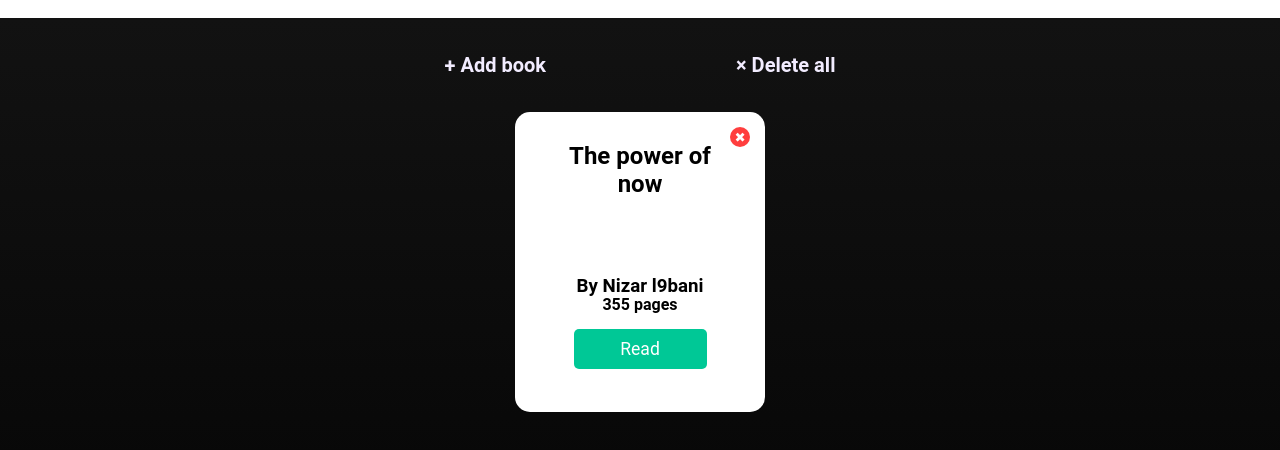
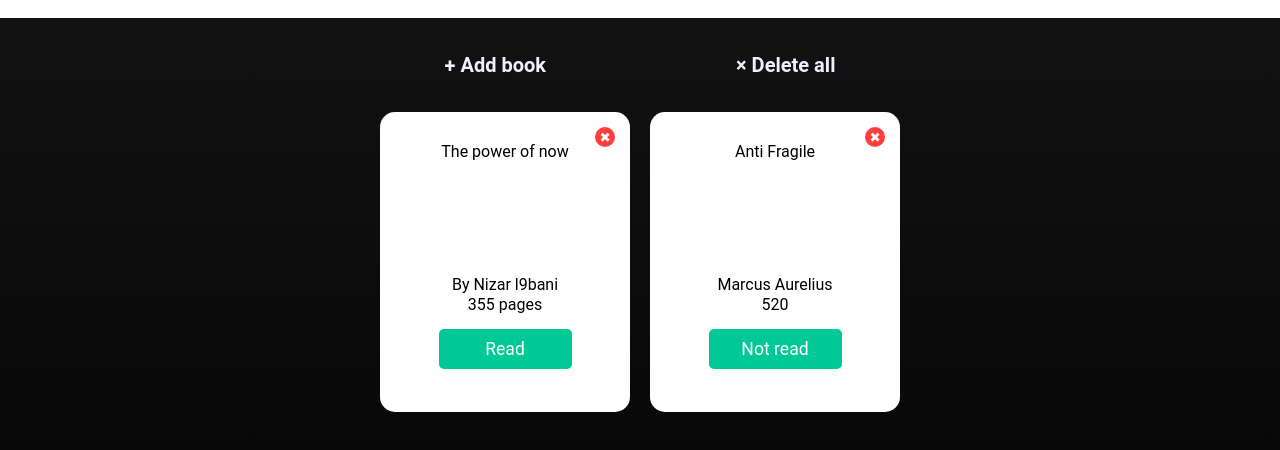
Before and after one commit to Humaminho/library-app, a plain HTML site: page index.html in a window 1280 px wide. Shown: the part 62-512 px from the top of the page. Drawn offline with Linux system fonts and the light colour scheme.

Commit message:
created readBook function

```diff
--- a/app.js
+++ b/app.js
@@ -16,13 +16,6 @@ const pages = document.querySelector(".pages");
 
 const read = document.querySelector(".read");
 const remove = document.querySelector(".remove");
-
-// const prototypeBook = {
-//     title: "The first book",
-//     author: "Li 7wak",
-//     pages: "800",
-//     isRead: true,
-// };
 
 let myLibrary = []; //array of objects (books)
 
@@ -74,14 +67,54 @@ function createBook() {
     } else readValue = "false";
 
     const book = new Book(titleValue.value, authorValue.value, pagesValue.value, readValue);
-    myLibrary.push(book)
+    myLibrary.push(book);
 
-    log(myLibrary)
+    log(myLibrary);
+    // Clear inputs:
     titleValue.value = "";
     authorValue.value = "";
     pagesValue.value = "";
-
     document.getElementById("read-input").checked = false;
 
     closePopUp(popUp);
 };
+
+const firstBook = new Book("Anti Fragile", "Marcus Aurelius","520","false")
+
+log(firstBook)
+
+function renderBook(bookObj) {
+    const books = document.querySelector(".books")
+    const book = document.createElement("div");
+    book.classList = "book";
+    books.appendChild(book);
+
+    const title = document.createElement("div");
+    title.innerText = bookObj.title;
+    title.classList = "title";
+    book.appendChild(title);
+
+    const author = document.createElement("div");
+    author.innerText = bookObj.author;
+    author.classList = "author";
+    book.appendChild(author);
+
+    const pages = document.createElement("div");
+    pages.innerText = bookObj.pages;
+    pages.classList = "pages";
+    book.appendChild(pages);
+
+    const remove = document.createElement("button");
+    remove.innerText = "✖";
+    remove.classList = "remove";
+    book.appendChild(remove);
+
+    const read = document.createElement("button");
+    if ( bookObj.isRead == "true" ) {
+        read.innerText = "Read";
+    } else read.innerText = "Not read";
+    read.classList = "read";
+    book.appendChild(read);
+
+};
+renderBook(firstBook);
--- a/index.html
+++ b/index.html
@@ -18,9 +18,9 @@
         </div>
         <div class="books">
             <div class="book">
-                <h2 class="title">The power of now</h2>
-                <h3 class="author">By Nizar l9bani</h3>
-                <h4 class="pages">355 pages</h4>
+                <div class="title">The power of now</div>
+                <div class="author">By Nizar l9bani</div>
+                <div class="pages">355 pages</div>
                 <button class="read">Read</button>
                 <button class="remove">✖</button>
             </div>
```
